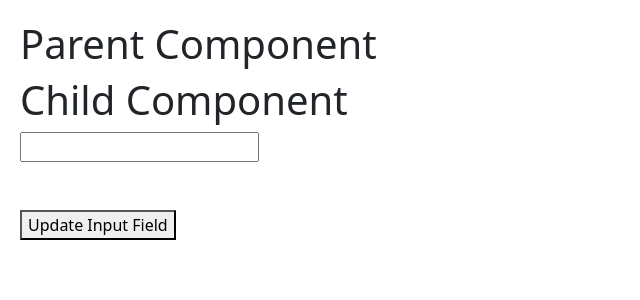
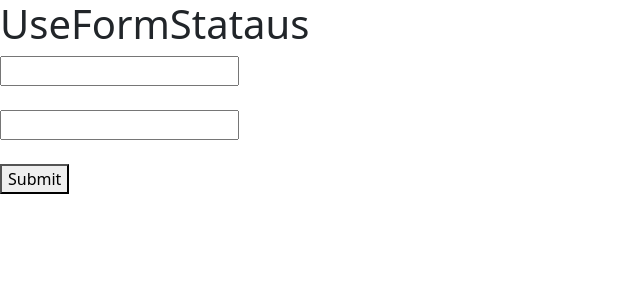
Before and after one commit to MAnwarulhaq/my-react-app, a React (Create React App) app: page / in a window 1280 px wide. Shown: the top 300 px of the page, without its empty margins (0-640 px from the left). Built offline with nearby package versions, Linux system fonts and the light colour scheme.

Commit message:
useFormStatus

```diff
--- a/src/App.js
+++ b/src/App.js
@@ -1,13 +1,14 @@
 
 import './App.css';
-import ForwordRef from './Hooks/ForwordRef';
+import UseformStatus from './Hooks/UseformStatus';
+
 
 
 function App() {
 
   return (
     <>
-    <ForwordRef />
+    <UseformStatus/>
 
     </>
   );
--- /dev/null
+++ b/src/Hooks/UseformStatus.jsx
@@ -0,0 +1,37 @@
+import React from 'react'
+import { useFormStatus } from 'react-dom'
+
+const UseformStatus = () => {
+    const handleSubmit = async () => {
+        await new Promise(res => setTimeout(res, 5000))
+        console.log("Submit")
+
+    }
+
+    function CustomerForm() {
+        const {pending}=useFormStatus()
+        return (
+            <div>
+                <input type="text" name="" id="" />
+                <br /> <br />
+                <input type="text" name="" id="" />
+                <br /><br />
+                {/* <button disabled={pending}>Submit</button> */}
+                <button disabled={pending}>{pending?"Submiting...":"Submit"}</button>
+            </div>
+        )
+    }
+
+
+    return (
+        <div>
+            <h1>UseFormStataus</h1>
+            <form action={handleSubmit}>
+                <CustomerForm/>
+
+            </form>
+        </div>
+    )
+}
+
+export default UseformStatus
```
